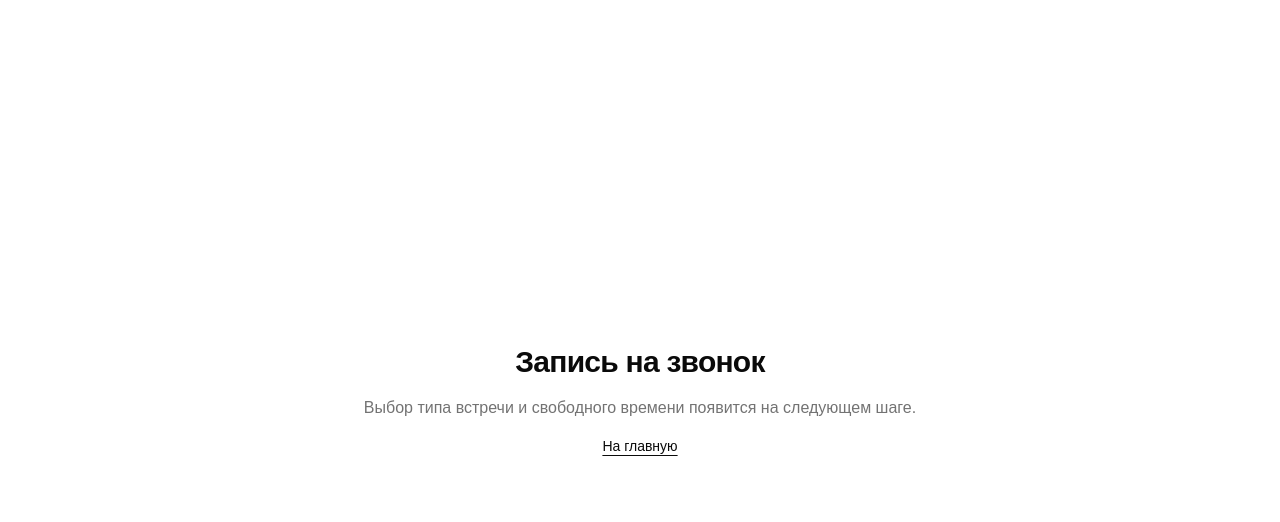
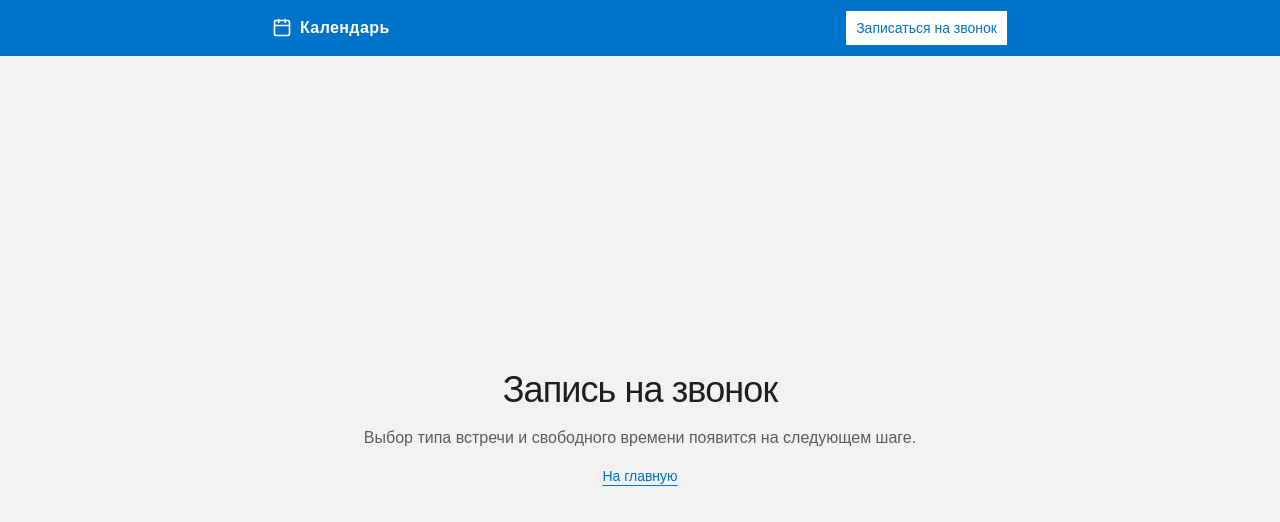
Before and after one commit to war-beast/ai-for-developers-project-386, a React (Vite) app in the folder frontend/: page /book in a window 1280 px wide. Shown: the top 522 px of the page. Built offline with nearby package versions, Linux system fonts and the light colour scheme.

Commit message:
feat: липкая панель навигации и оформление в духе Metro

```diff
--- a/frontend/src/App.tsx
+++ b/frontend/src/App.tsx
@@ -1,13 +1,17 @@
 import { Route, Routes } from 'react-router'
 
+import { SiteHeader } from '@/components/site-header'
 import { BookPage } from '@/pages/BookPage'
 import { HomePage } from '@/pages/HomePage'
 
 export default function App() {
   return (
-    <Routes>
-      <Route path="/" element={<HomePage />} />
-      <Route path="/book" element={<BookPage />} />
-    </Routes>
+    <div className="flex min-h-dvh flex-col">
+      <SiteHeader />
+      <Routes>
+        <Route path="/" element={<HomePage />} />
+        <Route path="/book" element={<BookPage />} />
+      </Routes>
+    </div>
   )
 }
--- /dev/null
+++ b/frontend/src/components/site-header.tsx
@@ -0,0 +1,27 @@
+import { Link } from 'react-router'
+import { Calendar } from 'lucide-react'
+
+import { Button } from '@/components/ui/button'
+
+export function SiteHeader() {
+  return (
+    <header className="sticky top-0 z-50 bg-primary text-primary-foreground">
+      <div className="mx-auto flex h-14 w-full max-w-3xl items-center justify-between gap-4 px-4">
+        <Link
+          to="/"
+          className="flex items-center gap-2 font-semibold tracking-wide"
+        >
+          <Calendar className="size-5" aria-hidden />
+          Календарь
+        </Link>
+        <Button
+          asChild
+          size="lg"
+          className="rounded-none bg-primary-foreground text-primary hover:bg-primary-foreground/90"
+        >
+          <Link to="/book">Записаться на звонок</Link>
+        </Button>
+      </div>
+    </header>
+  )
+}
--- a/frontend/src/index.css
+++ b/frontend/src/index.css
@@ -48,31 +48,32 @@
     --radius-4xl: calc(var(--radius) * 2.6);
 }
 
+/* Палитра в духе Metro: светлый фон, плоский синий акцент, прямые углы. */
 :root {
-    --background: oklch(1 0 0);
-    --foreground: oklch(0.145 0 0);
+    --background: oklch(0.961 0 0);
+    --foreground: oklch(0.24 0 0);
     --card: oklch(1 0 0);
-    --card-foreground: oklch(0.145 0 0);
+    --card-foreground: oklch(0.24 0 0);
     --popover: oklch(1 0 0);
-    --popover-foreground: oklch(0.145 0 0);
-    --primary: oklch(0.205 0 0);
-    --primary-foreground: oklch(0.985 0 0);
-    --secondary: oklch(0.97 0 0);
-    --secondary-foreground: oklch(0.205 0 0);
-    --muted: oklch(0.97 0 0);
-    --muted-foreground: oklch(0.556 0 0);
-    --accent: oklch(0.97 0 0);
-    --accent-foreground: oklch(0.205 0 0);
+    --popover-foreground: oklch(0.24 0 0);
+    --primary: oklch(0.55 0.16 250);
+    --primary-foreground: oklch(1 0 0);
+    --secondary: oklch(0.93 0 0);
+    --secondary-foreground: oklch(0.24 0 0);
+    --muted: oklch(0.93 0 0);
+    --muted-foreground: oklch(0.48 0 0);
+    --accent: oklch(0.93 0 0);
+    --accent-foreground: oklch(0.24 0 0);
     --destructive: oklch(0.577 0.245 27.325);
-    --border: oklch(0.922 0 0);
-    --input: oklch(0.922 0 0);
-    --ring: oklch(0.708 0 0);
+    --border: oklch(0.87 0 0);
+    --input: oklch(0.87 0 0);
+    --ring: oklch(0.55 0.16 250);
     --chart-1: oklch(0.87 0 0);
     --chart-2: oklch(0.556 0 0);
     --chart-3: oklch(0.439 0 0);
     --chart-4: oklch(0.371 0 0);
     --chart-5: oklch(0.269 0 0);
-    --radius: 0.625rem;
+    --radius: 0;
     --sidebar: oklch(0.985 0 0);
     --sidebar-foreground: oklch(0.145 0 0);
     --sidebar-primary: oklch(0.205 0 0);
--- a/frontend/src/pages/BookPage.tsx
+++ b/frontend/src/pages/BookPage.tsx
@@ -2,12 +2,12 @@
 
 export function BookPage() {
   return (
-    <main className="mx-auto flex min-h-dvh max-w-3xl flex-col items-center justify-center gap-4 px-4 text-center">
-      <h1 className="text-3xl font-semibold tracking-tight">Запись на звонок</h1>
+    <main className="mx-auto flex w-full max-w-3xl flex-1 flex-col items-center justify-center gap-4 px-4 text-center">
+      <h1 className="text-4xl font-light tracking-tight">Запись на звонок</h1>
       <p className="text-muted-foreground">
         Выбор типа встречи и свободного времени появится на следующем шаге.
       </p>
-      <Link className="text-sm underline underline-offset-4" to="/">
+      <Link className="text-sm text-primary underline underline-offset-4" to="/">
         На главную
       </Link>
     </main>
--- a/frontend/src/pages/HomePage.tsx
+++ b/frontend/src/pages/HomePage.tsx
@@ -1,19 +1,12 @@
-import { Link } from 'react-router'
-
-import { Button } from '@/components/ui/button'
-
 export function HomePage() {
   return (
-    <main className="mx-auto flex min-h-dvh max-w-3xl flex-col items-center justify-center gap-6 px-4 text-center">
-      <h1 className="text-4xl font-semibold tracking-tight">Календарь звонков</h1>
+    <main className="mx-auto flex w-full max-w-3xl flex-1 flex-col items-center justify-center gap-6 px-4 text-center">
+      <h1 className="text-5xl font-light tracking-tight">Календарь звонков</h1>
       <p className="max-w-xl text-muted-foreground">
         Сервис записи на звонок: владелец календаря публикует свободное время, а
         гость без регистрации выбирает тип встречи и свободный слот в ближайшие
         14 дней.
       </p>
-      <Button asChild size="lg">
-        <Link to="/book">Записаться на звонок</Link>
-      </Button>
     </main>
   )
 }
```
Also changed, not shown: 1 other file (tests, documents, lock files or other folders).
